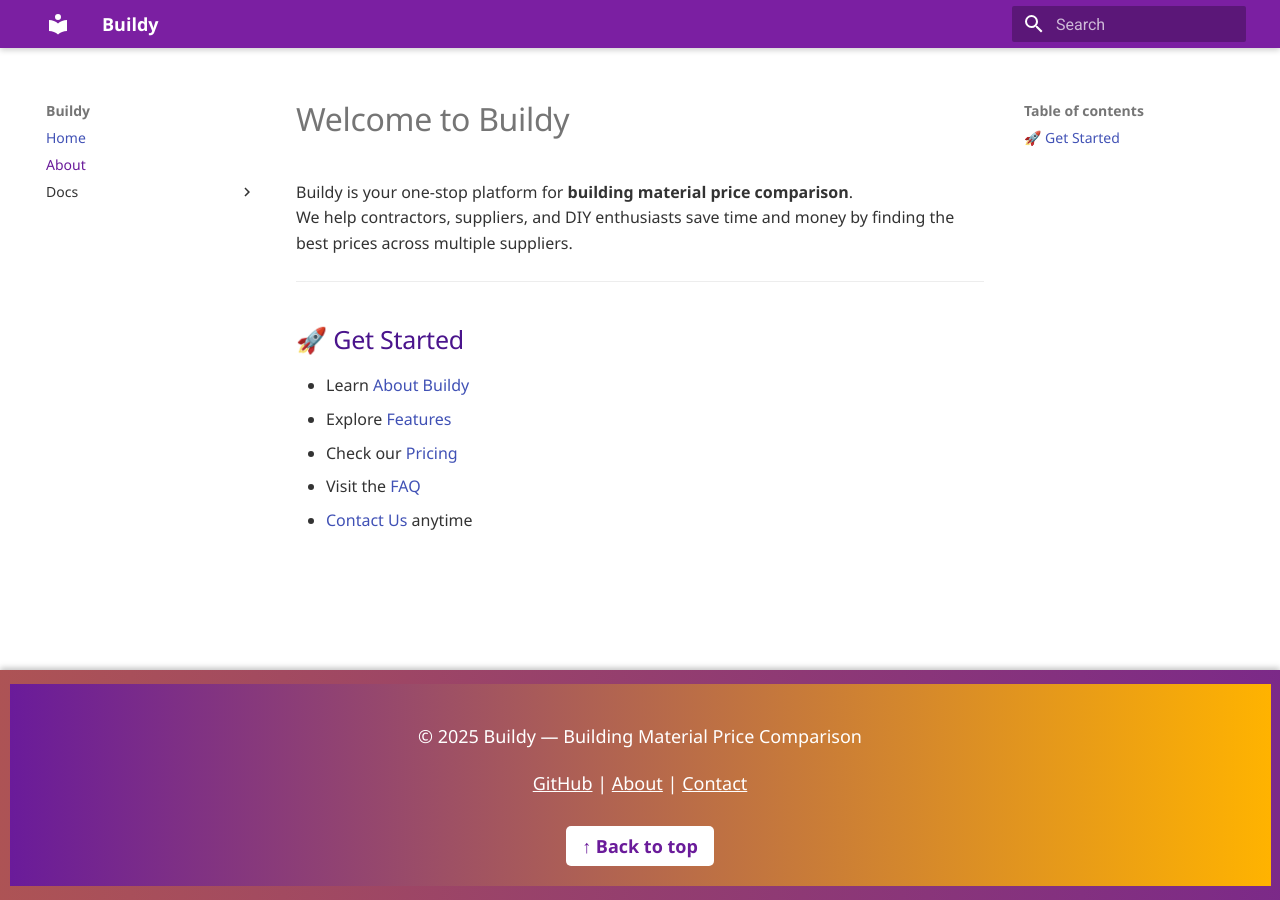
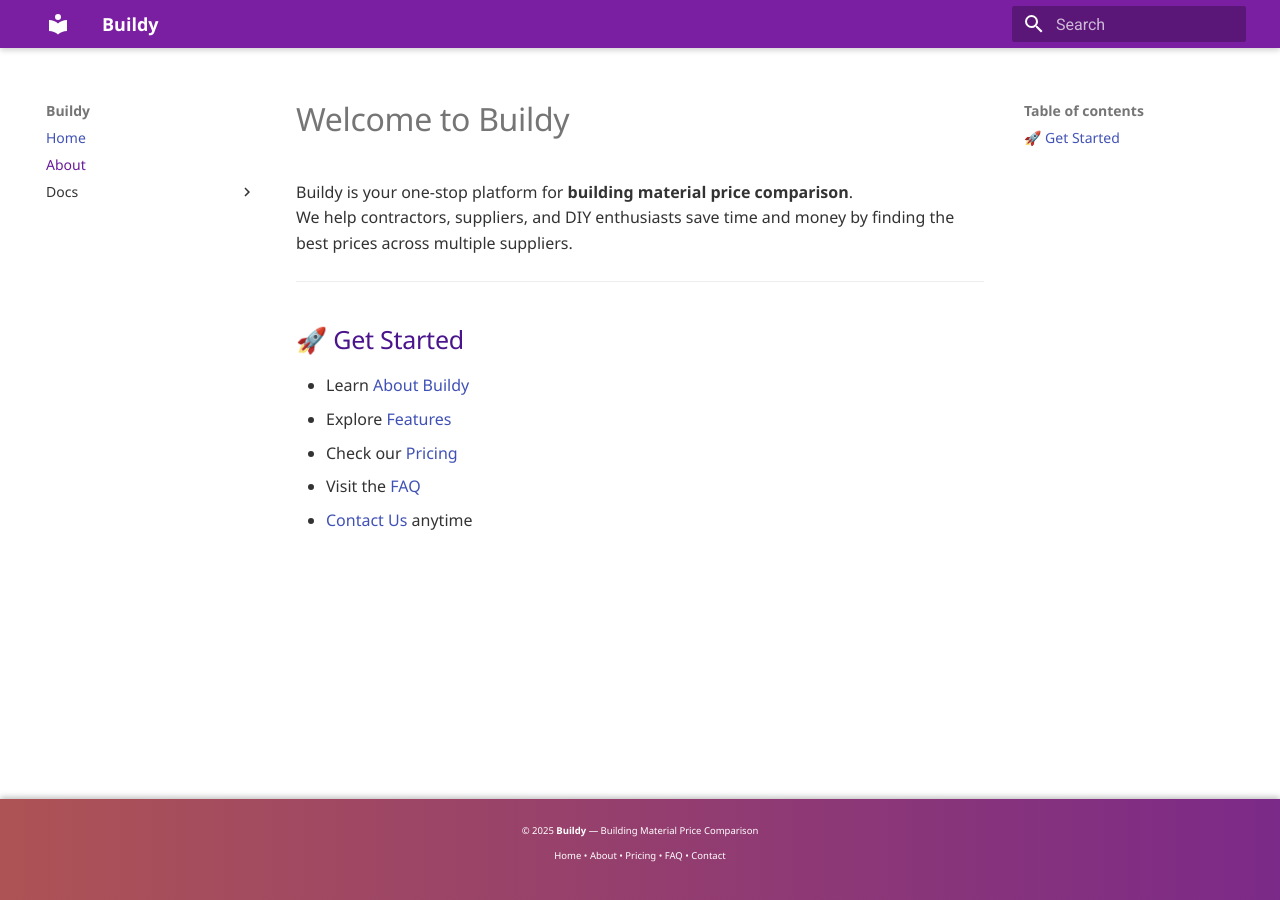
Before and after one commit to Kello54/Buildy, an MkDocs documentation site: the page built from docs/index.md, in a window 1280 px wide. Built offline with MkDocs 1.6.1 and Material for MkDocs 9.7.7, drawn with Linux system fonts in a browser that asks for light colours.

Commit message:
Update footer.html

```diff
--- a/overrides/partials/footer.html
+++ b/overrides/partials/footer.html
@@ -1,14 +1,30 @@
 <footer class="md-footer">
-  <div style="text-align:center; padding: 1rem; background: linear-gradient(to right, #6a1b9a, #ffb300); color: white; font-size: 0.9rem;">
-    <p>© 2025 Buildy — Building Material Price Comparison</p>
-    <p>
-      <a href="https://github.com/Kello54/Buildy" style="color: white; text-decoration: underline;">GitHub</a> |
-      <a href="/about/" style="color: white; text-decoration: underline;">About</a> |
-      <a href="/contact/" style="color: white; text-decoration: underline;">Contact</a>
-    </p>
-    <button onclick="window.scrollTo({top: 0, behavior: 'smooth'});"
-      style="margin-top: 0.5rem; padding: 0.4rem 0.8rem; border: none; border-radius: 5px; background: white; color: #6a1b9a; font-weight: bold; cursor: pointer;">
-      ↑ Back to top
-    </button>
+  <div class="footer-content">
+    <p>© 2025 <strong>Buildy</strong> — Building Material Price Comparison</p>
+
+    <!-- Footer Navigation -->
+    <nav class="footer-nav">
+      <a href="https://kello54.github.io/V18/">Home</a> •
+      <a href="about/">About</a> •
+      <a href="pricing/">Pricing</a> •
+      <a href="faq/">FAQ</a> •
+      <a href="contact/">Contact</a>
+    </nav>
+
+    <!-- Social Icons -->
+    <div class="footer-icons">
+      <a href="https://github.com/kello54" target="_blank" aria-label="GitHub">
+        <i class="fab fa-github"></i>
+      </a>
+      <a href="mailto:info@buildy.com" aria-label="Email">
+        <i class="fas fa-envelope"></i>
+      </a>
+      <a href="https://twitter.com/" target="_blank" aria-label="Twitter">
+        <i class="fab fa-twitter"></i>
+      </a>
+      <a href="https://linkedin.com/" target="_blank" aria-label="LinkedIn">
+        <i class="fab fa-linkedin"></i>
+      </a>
+    </div>
   </div>
 </footer>
```
